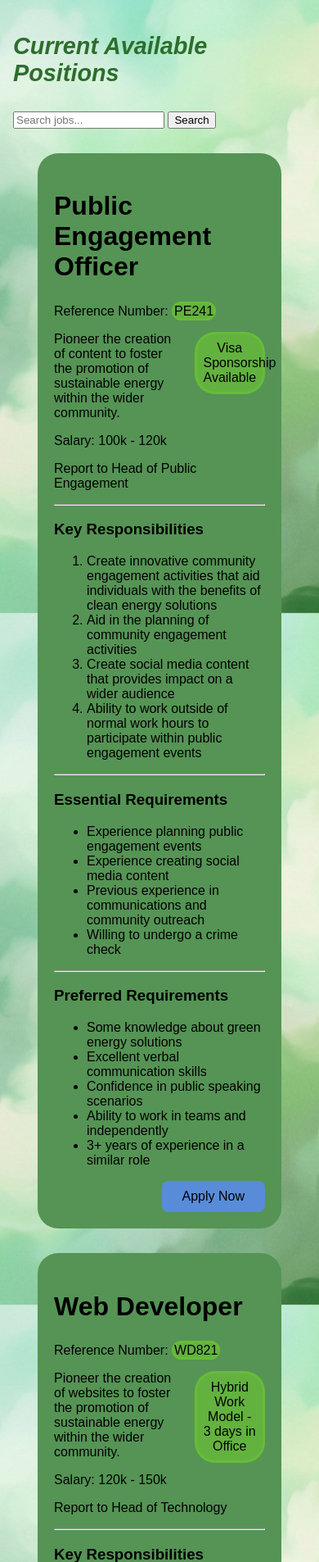
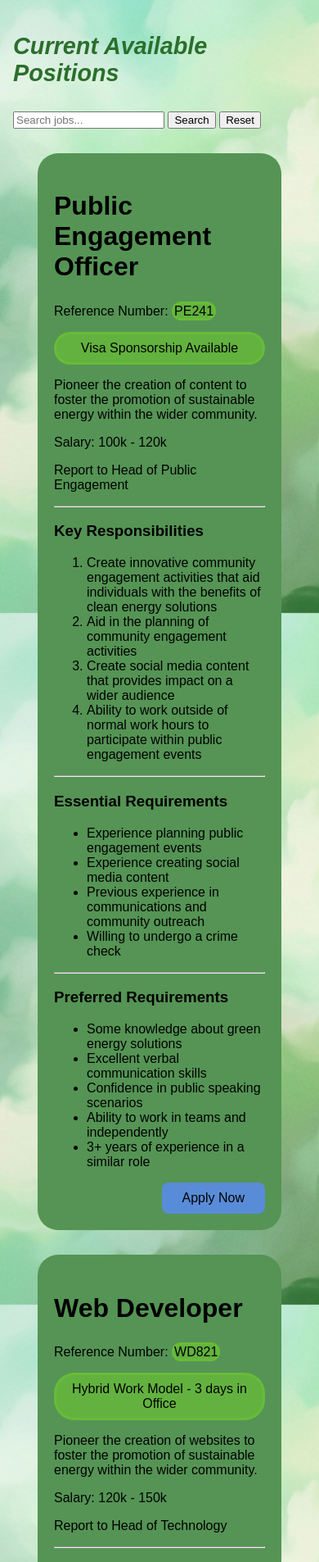
Before and after one commit to 106566951/Web-Technology-Project-Part-2, a PHP site: page /jobs.php in a window 390 px wide; the page is wider, and only the part inside the window is pictured. Shown: the part 96-2002 px from the top of that part at 82% size. Run offline with PHP 8.4, Linux system fonts and the light colour scheme; data comes from the database, SQL or seed files in the repository.

Commit message:
added reset search button, some security and mobile viewing fix

```diff
--- a/jobs.php
+++ b/jobs.php
@@ -3,11 +3,12 @@ require_once "settings.php";
 $conn = @mysqli_connect($host, $user, $pwd, $sql_db);
 if(!$conn) die("Connection Failed: ". mysqli_connect_error());
 if(!empty($_GET['search'])) {
-    $search = $_GET['search'];
+    $search = mysqli_real_escape_string($conn, $_GET['search']);
     $stmt = mysqli_query($conn, "SELECT * FROM jobs WHERE title LIKE '%$search%' OR reference_num LIKE '%$search%'");
 } else {
     $stmt = mysqli_query($conn, "SELECT * FROM jobs");
 }
+
 ?>
 
 <?php include 'header.inc'; ?>
@@ -28,13 +29,14 @@ if(!empty($_GET['search'])) {
   <form method="GET" action="jobs.php">
     <input type="text" name="search" placeholder="Search jobs...">
     <button type="submit">Search</button>
+    <a href="jobs.php"><button type="button">Reset</button></a>
   </form>
 
   <?php while ($row = mysqli_fetch_assoc($stmt)) { ?>
     <article>
       <h2><?php echo $row['title']; ?></h2>
       <p>Reference Number: <span class="RefNum"><?php echo $row['reference_num']; ?></span></p>
-      <aside class="badge"><?php echo $row['badge']; ?></aside>
+      <span class="badge"><?php echo $row['badge']; ?></span>
       <p><?php echo $row['description']; ?></p>
       <p>Salary: <?php echo $row['salary']; ?></p>
       <p>Report to <?php echo $row['reports_to']; ?></p>
--- a/styles/style.css
+++ b/styles/style.css
@@ -415,7 +415,7 @@ figure{
 /* ------------------------------------------ */
 /* ---------- Jobs Form CSS ---------- */
 /* ------------------------------------------ */
-/*Class to style aside tag in the jobs page */
+/*Class to style badge tag in the jobs page */
 .badge {
     float: right;
     text-align: center;
@@ -425,6 +425,15 @@ figure{
     border:solid#69c037b4;
     border-radius: 25px;
     background-color:   #69c037b4;
+}
+
+@media (max-width: 768px) {
+    .badge {
+        float: none;
+        width: auto;
+        margin: 0.5rem 0;
+        display: block;
+    }
 }
 
 /*Class to style span tag in the jobs page */
```
